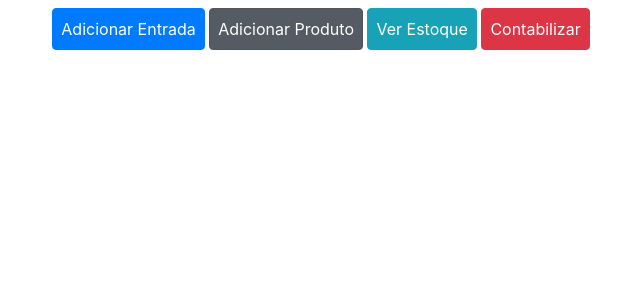
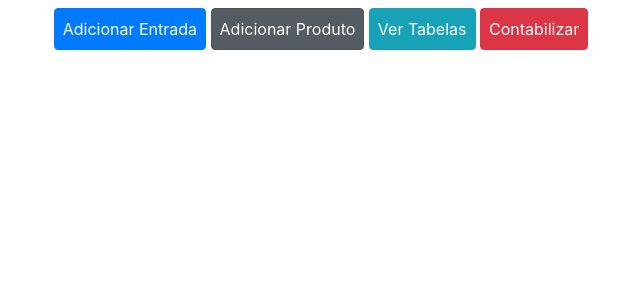
Before and after one commit to gabriel-francischini/django-estoque-temp-mvp, a Django app: page / in a window 1280 px wide. Shown: the top 300 px of the page, without its empty margins (319-959 px from the left). Run offline with Django 3.2, Linux system fonts and the light colour scheme; some libraries are stand-ins or nearby versions.

Commit message:
Changing some of the functional requirements

```diff
--- a/estoque_mvp/estoque_app/templates/estoque_app/index.html
+++ b/estoque_mvp/estoque_app/templates/estoque_app/index.html
@@ -26,7 +26,7 @@
                         <div class="align-self-center p-2">
                             <a href="/add_entrada" class="text btn btn-primary align-self-center p-2">Adicionar Entrada</a>
                             <a href="/add_produto" class="text btn btn-secondary active align-self-center p-2">Adicionar Produto</a>
-                            <a href="/ver_estoque" class="text btn btn-info align-self-center p-2">Ver Estoque</a>
+                            <a href="/ver_tabelas" class="text btn btn-info align-self-center p-2">Ver Tabelas</a>
                             <a href="/contabilizar" class="text btn btn-danger align-self-center p-2">Contabilizar</a>
                         </div>
                     </div>
```
